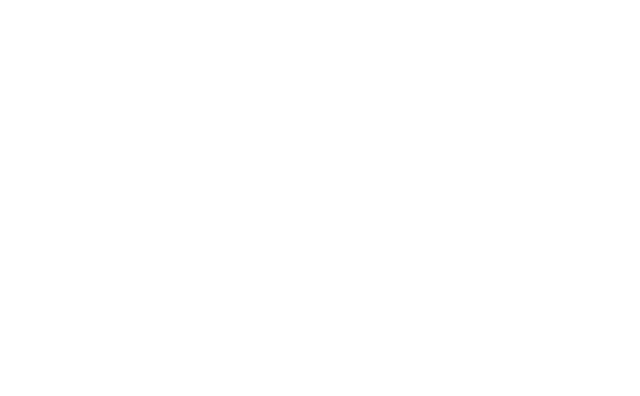
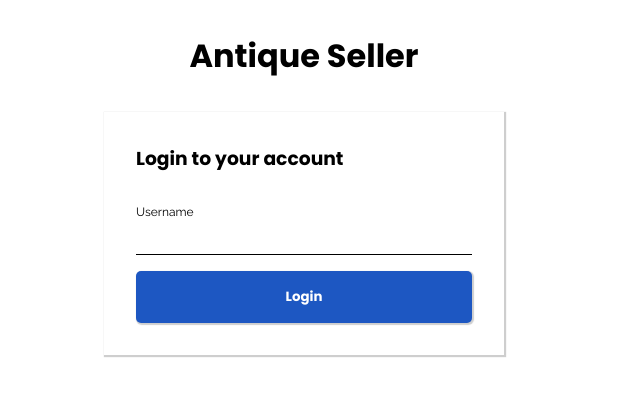
Before and after one commit to xtrmdarc/web-auction-app-react, a React (Create React App) app: page /login in a window 1280 px wide. Shown: the top 396 px of the page, without its empty margins (336-976 px from the left). Built offline with nearby package versions, Linux system fonts and the light colour scheme.

Commit message:
Add login page

```diff
--- a/src/actions/index.js
+++ b/src/actions/index.js
@@ -3,6 +3,7 @@ export const SET_ACTIVE_ITEM = 'SET_ACTIVE_ITEM';
 export const LOAD_ITEMS = 'LOAD_ITEMS';
 export const PAGINATE_ITEMS = 'PAGINATE_ITEMS';
 export const TOGGLE_SORT = 'TOGGLE_SORT';
+export const LOGIN_USER = 'LOGIN_USER';
 
 export const filterItems = (filter) => {
   return {
@@ -37,3 +38,10 @@ export const toggleSort = () => {
     type: TOGGLE_SORT,
   };
 };
+
+export const loginUser = (user) => {
+  return {
+    type: LOGIN_USER,
+    user,
+  }
+}
--- /dev/null
+++ b/src/assets/styles/login.scss
@@ -0,0 +1,44 @@
+@import './variables';
+
+.Login {
+  padding: $broadSpace;
+  display: flex;
+  flex-direction: column;
+  align-items: center;
+
+  h1 {
+    margin-bottom: $broadSpace;
+  }
+
+
+  .contentWrapper {
+    width: 400px;
+    max-width: 100%;
+    padding: $broadSpace;
+    box-shadow: $lightBoxShadow;
+
+    h3 {
+      margin-bottom: $broadSpace;
+    }
+
+    label {
+      display: block;
+      margin-bottom: calc(#{$closeSpace} / 3);
+      font-size: 12px;
+    }
+
+    input[type="text"] {
+      width: 100%;
+      padding: calc(#{$closeSpace} / 3);
+      border: none;
+      border-bottom: 1px solid black;
+      font-size: $mediumTextSize;
+    }
+
+    button {
+      margin-top: $closeSpace;
+      @include bidNowButton;
+      width: 100%;
+    }
+  }
+}
--- a/src/assets/styles/util/header.scss
+++ b/src/assets/styles/util/header.scss
@@ -24,6 +24,10 @@
 
   .userActions {
 
+    .username {
+      margin-right: $closeSpace;
+    }
+
     .config {
       background: #d1fffd;
       padding: 8px;
--- a/src/components/App.js
+++ b/src/components/App.js
@@ -2,29 +2,55 @@ import React from 'react';
 import Home from './Home';
 import ItemDetail from './ItemDetail';
 import '../assets/styles/app.scss';
-
 import {
   BrowserRouter as Router,
   Switch,
-  Route
+  Route,
+  Redirect
 } from 'react-router-dom';
 import Header from './Util/Header';
+import Login from './Login';
+import {connect} from 'react-redux';
+import { loginUser } from '../actions';
 
-const App = () => {
+const App = props => {
+
+  const {user, loginUser} = props;
+
   return(
     <Router>
       <Switch>
-        <Route exact path="/items/:itemId">
-          <Header />
-          <ItemDetail />
+        <Route exact path="/login">
+          {user.loggedIn ? <Redirect to="/" /> : <Login loginUser={loginUser} />}
         </Route>
-        <Route exact path="/">
-          <Header />
-          <Home />
-        </Route>
+        {
+          user.loggedIn ? (
+          <>
+            <Route exact path="/items/:itemId">
+              <Header username={user.username} />
+              <ItemDetail />
+            </Route>
+            <Route exact path="/">
+              <Header username={user.username}/>
+              <Home />
+            </Route>
+          </>
+          )
+          :
+          <Redirect to="/login" />
+        }
+
       </Switch>
     </Router>
   );
 }
 
-export default App;
+const mapStateToProps = state => ({
+  user: state.user,
+});
+
+const mapDispatchToProps = dispatch => ({
+  loginUser: (user) => dispatch(loginUser(user)),
+});
+
+export default connect(mapStateToProps, mapDispatchToProps)(App);
--- a/src/components/Login/index.js
+++ b/src/components/Login/index.js
@@ -0,0 +1,32 @@
+import React, { useState } from 'react';
+import '../../assets/styles/login.scss';
+import api from '../../services/api';
+
+const Login = (props) => {
+
+  const [username, setUsername] = useState('');
+  const [error, setError] = useState('');
+  const {loginUser} = props;
+
+  const handleLoginButtonClick = () => {
+    if(!username) setError("Username can't be empty");
+    api.login(username)
+      .then(user => {
+        loginUser(user);
+      });
+  }
+
+  return (
+    <div className="Login">
+      <h1>Antique Seller</h1>
+      <div className="contentWrapper">
+        <h3>Login to your account</h3>
+        <label htmlFor="username">Username </label>
+        <input id="username" type="text" value={username} onChange={e => setUsername(e.target.value)} />
+        <button onClick={handleLoginButtonClick}>Login</button>
+      </div>
+    </div>
+  );
+}
+
+export default Login;
--- a/src/components/Util/Header.js
+++ b/src/components/Util/Header.js
@@ -1,7 +1,9 @@
 import React from 'react';
 import {Link} from 'react-router-dom';
 
-const Header = () => {
+const Header = (props) => {
+  const {username} = props;
+
   return (
     <header className="Header">
       <Link to="/" className="logo"><h3> Antique Seller</h3></Link>
@@ -13,6 +15,7 @@ const Header = () => {
         </ul>
       </nav>
       <div className="userActions">
+        <span className="username">{username}</span>
         <button className="config">Configuration</button>
       </div>
     </header>
--- a/src/reducers/index.js
+++ b/src/reducers/index.js
@@ -2,10 +2,12 @@
 import {combineReducers} from 'redux';
 import activeItemReducer from './activeItemReducer';
 import itemsReducer from './itemsReducer';
+import userReducer from './userReducer';
 
 const rootReducer = combineReducers({
   items: itemsReducer,
   activeItem: activeItemReducer,
+  user: userReducer,
 });
 
 export default rootReducer;
--- /dev/null
+++ b/src/reducers/userReducer.js
@@ -0,0 +1,16 @@
+import { LOGIN_USER } from "../actions";
+
+const INITIAL_STATE = {
+  loggedIn: false,
+};
+
+const userReducer = (state = INITIAL_STATE, action) => {
+  switch(action.type) {
+    case LOGIN_USER: {
+      return Object.assign({}, state, action.user, {loggedIn: true})
+    }
+    default: return state;
+  }
+}
+
+export default userReducer;
--- a/src/services/api.js
+++ b/src/services/api.js
@@ -33,7 +33,22 @@ const api = (() => {
     return data;
   };
 
-  return {getActiveItems, getItem, submitBid};
+  const login = async (username) => {
+    const response = await fetch(`${domain}/login`, {
+      method: 'POST',
+      headers: {
+        'Content-Type': 'application/json',
+      },
+      body: JSON.stringify({
+        username
+      }),
+    });
+    const data = await response.json();
+    console.log(data);
+    return data;
+  }
+
+  return {getActiveItems, getItem, submitBid, login};
 })();
 
 export default api;
```
